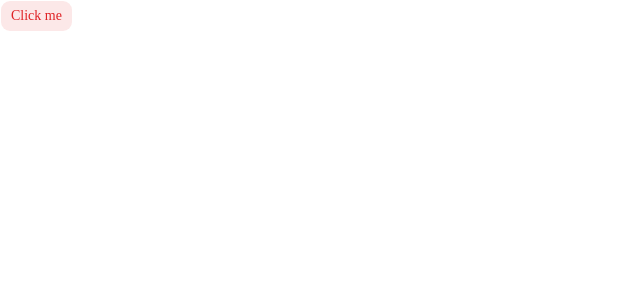
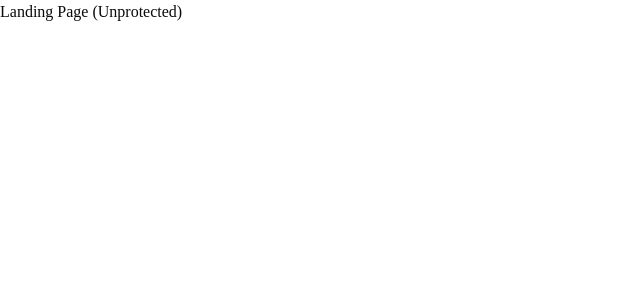
Before and after one commit to Lamaalzahr/Basera, a Next.js app: page / in a window 1280 px wide. Shown: the top 300 px of the page, without its empty margins (0-640 px from the left). Built offline with nearby package versions, Linux system fonts and the light colour scheme.

Commit message:
first commit

```diff
--- /dev/null
+++ b/app/(dashboard)/(routes)/dashboard/page.tsx
@@ -0,0 +1,8 @@
+const DashboardPage = () => {
+return (
+
+<p> Dashboard Page (Protected) </p>
+
+)
+}
+export default DashboardPage;
--- /dev/null
+++ b/app/(landing)/page.tsx
@@ -0,0 +1,11 @@
+
+const LandingPage = () => {
+return (
+<div>
+Landing Page (Unprotected)
+
+</div>
+
+)
+}
+export default LandingPage;
--- a/app/page.tsx
+++ /dev/null
@@ -1,9 +0,0 @@
-import Image from "next/image";
-import { Button } from "@/components/ui/button";
-
-export default function Home() {
-return (
-<Button variant="destructive">Click me</Button>
-
-);
-}
--- a/package.json
+++ b/package.json
@@ -9,6 +9,7 @@
     "lint": "eslint"
   },
   "dependencies": {
+    "@clerk/nextjs": "^7.0.1",
     "class-variance-authority": "^0.7.1",
     "clsx": "^2.1.1",
     "lucide-react": "^0.577.0",
```
Also changed, not shown: 1 other file (tests, documents, lock files or other folders).
